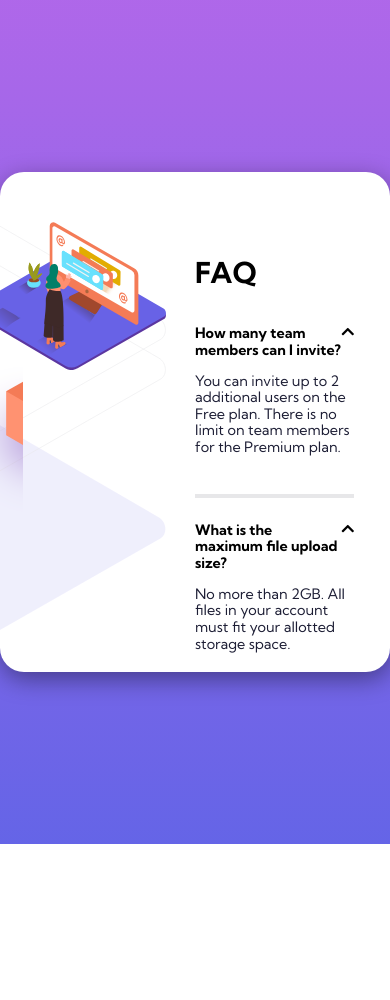
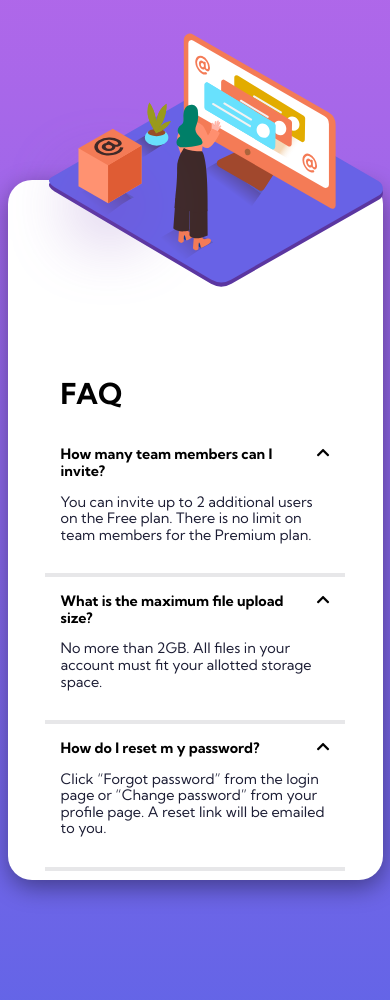
Before and after one commit to GerardoDev25/04-faq-accordion-card-main, a plain HTML site: page index.html in a window 390 px wide. Before the commit the page ends 844 px from the top, so only its background shows below. Drawn offline with nearby package versions, Linux system fonts and the light colour scheme.

Commit message:
mobile desing finiish

```diff
--- a/index.html
+++ b/index.html
@@ -45,6 +45,7 @@
                   <div></div>
                </div>
                <div class="img2"></div>
+               <div class="img-mobile"></div>
             </div>
 
             <div class="box box-text">
@@ -54,6 +55,7 @@
                      <div>
                         How many team members can I invite?
                      </div>
+                     <!-- <i class="fas fa-chevron-down"></i> -->
                      <i class="fas fa-chevron-up"></i>
                   </div>
                   <p>
--- a/style.css
+++ b/style.css
@@ -12,7 +12,7 @@
    );
    font-family: "Kumbh Sans", sans-serif;
 }
-
+/* 894px */
 main {
    width: 100%;
    height: 100%;
@@ -84,6 +84,10 @@
    background-size: cover;
 }
 
+.img-mobile {
+   display: none;
+}
+
 .box-text {
    box-sizing: border-box;
    padding-top: 2rem;
@@ -93,7 +97,7 @@
 }
 
 .box-text > div {
-   padding: 2rem 0 ;
+   padding: 2rem 0;
    border-bottom: 4px solid hsl(240, 5%, 91%);
 }
 .box-text p {
@@ -109,11 +113,11 @@
 .question {
    display: flex;
    justify-content: space-between;
-   transition: color .2s ease-out;
+   transition: color 0.2s ease-out;
    cursor: pointer;
 }
 
-.question:hover{
+.question:hover {
    color: hsl(14, 88%, 65%);
 }
 
@@ -133,3 +137,53 @@
 .attribution a {
    color: hsl(228, 45%, 44%);
 }
+
+@media screen and (max-width: 895px) {
+   html,body{
+      height: 1000px;
+      max-height: 1200px;
+   }
+   main{
+      overflow-y: auto;
+   }
+   .container {
+      margin-top: 5rem;
+      flex-direction: column;
+      width: 90%;
+      min-width: 375px;
+      height: 700px;
+   }
+   .box {
+      width: 100%;
+   }
+   .box-image {
+      height: 35%;
+      width: 100%;
+      position: relative;
+   }
+   .box-image * {
+      display: none;
+   }
+   .img-mobile {
+      position: absolute;
+      top: -85%;
+      display: flex;
+      width: 100%;
+      height: 160%;
+      /* border: 1px solid peru; */
+      background-image: url("./images/illustration-woman-online-mobile.svg");
+      background-repeat: no-repeat;
+      background-position: center;
+      background-size: contain;
+   }
+   .box-text{
+   margin: 0;
+   padding: 0 10%;
+   }
+   .box-text h1 {
+      margin-top: 0;
+   }
+   .box-text> div{
+      padding: 1.3rem;
+   }
+}
```
